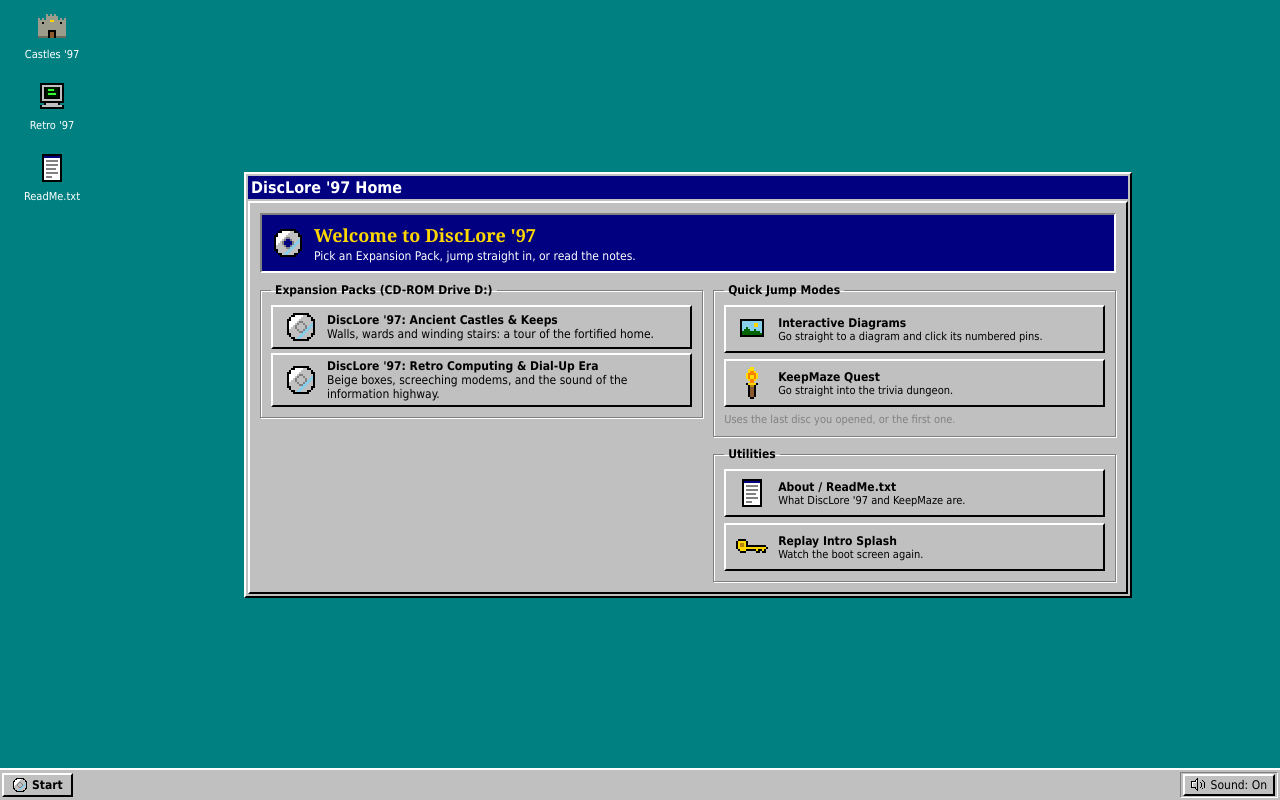
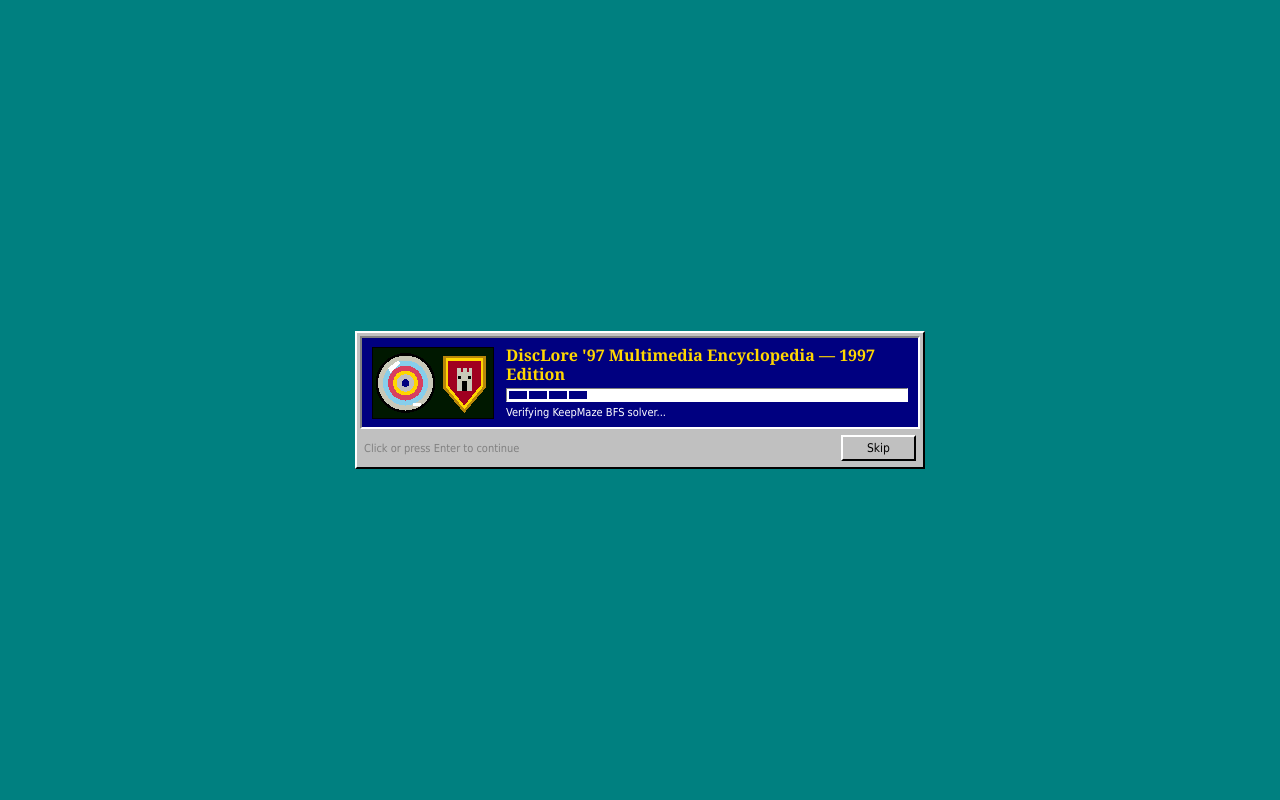
Before and after one commit to reprodev/disclore-97, a React (Vite) app: page / in a window 1280 px wide. Built offline with nearby package versions, Linux system fonts and the light colour scheme.

Commit message:
fix(ui): hold boot splash for 10s with cycling status and disable reduced-motion auto-skip

```diff
--- a/src/components/BootSplash.tsx
+++ b/src/components/BootSplash.tsx
@@ -1,10 +1,20 @@
-import { useEffect, useRef } from 'react';
+import { useEffect, useRef, useState } from 'react';
 import { BevelButton } from './BevelButton';
 import { InitBar, SplashArt } from './SplashArt';
 import '../styles/splash.css';
 
+/** Status lines shown in order, one per quarter of the boot time. */
+export const BOOT_MESSAGES = [
+  'Detecting 4x CD-ROM drive (D:)...',
+  'Initializing procedural WebAudio synth...',
+  'Verifying KeepMaze BFS solver...',
+  'Mounting Expansion Packs...',
+] as const;
+
+export const BOOT_DURATION_MS = 10000;
+
 export interface BootSplashProps {
-  /** Called once when the splash ends, by timer, click, Enter, or Skip. */
+  /** Called once when the splash ends, by timer, click, Enter, Escape, or Skip. */
   onDone: () => void;
   /** Auto-advance delay in milliseconds. */
   delayMs?: number;
@@ -12,31 +22,27 @@ export interface BootSplashProps {
 
 /**
  * Stage 1: a compact boot plaque shown alone on the teal desktop. It advances
- * after about 1.6 s, or at once on click, Enter, or Skip. With reduced motion
- * it advances immediately.
+ * after 10 seconds, or at once on click, Enter, Escape, or Skip. Reduced motion
+ * only simplifies the CSS animation. It never dismisses the splash.
  */
-export function BootSplash({ onDone, delayMs = 1600 }: BootSplashProps) {
+export function BootSplash({ onDone, delayMs = BOOT_DURATION_MS }: BootSplashProps) {
   const finished = useRef(false);
   const doneRef = useRef(onDone);
   doneRef.current = onDone;
+  const [step, setStep] = useState(0);
+
+  const finish = () => {
+    if (finished.current) return;
+    finished.current = true;
+    doneRef.current();
+  };
 
   useEffect(() => {
-    const finish = () => {
-      if (finished.current) return;
-      finished.current = true;
-      doneRef.current();
-    };
-
-    const reduced =
-      typeof window.matchMedia === 'function' && window.matchMedia('(prefers-reduced-motion: reduce)').matches;
-    if (reduced) {
-      finish();
-      return;
-    }
-
+    const quarter = delayMs / BOOT_MESSAGES.length;
     const timer = window.setTimeout(finish, delayMs);
+    const ticker = window.setInterval(() => setStep((s) => Math.min(s + 1, BOOT_MESSAGES.length - 1)), quarter);
     const onKey = (e: KeyboardEvent) => {
-      if (e.key === 'Enter') {
+      if (e.key === 'Enter' || e.key === 'Escape') {
         e.preventDefault();
         finish();
       }
@@ -44,24 +50,19 @@ export function BootSplash({ onDone, delayMs = 1600 }: BootSplashProps) {
     document.addEventListener('keydown', onKey);
     return () => {
       window.clearTimeout(timer);
+      window.clearInterval(ticker);
       document.removeEventListener('keydown', onKey);
     };
   }, [delayMs]);
 
-  const advance = () => {
-    if (finished.current) return;
-    finished.current = true;
-    doneRef.current();
-  };
-
   return (
-    <div className="boot-splash" onClick={advance}>
+    <div className="boot-splash" onClick={finish}>
       <div className="boot-plaque" role="region" aria-label="DiscLore '97 boot splash">
         <div className="splash">
           <SplashArt />
           <div className="splash__text">
             <h1 className="splash__title">DiscLore '97 Multimedia Encyclopedia &mdash; 1997 Edition</h1>
-            <InitBar />
+            <InitBar durationSec={delayMs / 1000} step={step} message={BOOT_MESSAGES[step]!} />
           </div>
         </div>
         <div className="boot-plaque__footer">
@@ -69,7 +70,7 @@ export function BootSplash({ onDone, delayMs = 1600 }: BootSplashProps) {
           <BevelButton
             onClick={(e) => {
               e.stopPropagation();
-              advance();
+              finish();
             }}
           >
             Skip
--- a/src/components/SplashArt.tsx
+++ b/src/components/SplashArt.tsx
@@ -53,20 +53,44 @@ export function SplashArt() {
 }
 
 const BLOCKS = 20;
-const STEP = 0.08;
 
-/** CSS-only "Initializing multimedia drivers..." bar: 20 blocks that fill in over about 1.6 s. */
-export function InitBar() {
+export interface InitBarProps {
+  /** Seconds for the bar to fill. Blocks appear evenly across this time. */
+  durationSec: number;
+  /** Which status message is showing (0-based). Used to step the bar when motion is reduced. */
+  step: number;
+  /** Status line under the bar. Announced politely when it changes. */
+  message: string;
+}
+
+/**
+ * Boot progress bar: 20 blocks that fill in over `durationSec` using CSS
+ * animation. With reduced motion, the animation is off and the bar advances
+ * in four steps tied to the status messages instead.
+ */
+export function InitBar({ durationSec, step, message }: InitBarProps) {
   return (
     <>
-      <div className="splash__bar" role="progressbar" aria-label="Initializing multimedia drivers" aria-busy="true">
+      <div
+        className="splash__bar"
+        role="progressbar"
+        aria-label="Initializing multimedia drivers"
+        aria-busy="true"
+        data-step={step}
+      >
         <div className="splash__track" aria-hidden="true">
           {Array.from({ length: BLOCKS }, (_, i) => (
-            <span key={i} className="splash__block" style={{ animationDelay: `${(i * STEP).toFixed(2)}s` }} />
+            <span
+              key={i}
+              className="splash__block"
+              style={{ animationDelay: `${((i * durationSec) / BLOCKS).toFixed(2)}s` }}
+            />
           ))}
         </div>
       </div>
-      <p className="splash__init">Initializing multimedia drivers...</p>
+      <p className="splash__init" role="status" aria-live="polite">
+        {message}
+      </p>
     </>
   );
 }
--- a/src/styles/splash.css
+++ b/src/styles/splash.css
@@ -61,9 +61,16 @@
   animation: spinup-block 0.01s steps(1, end) both;
 }
 
+/* Reduced motion: no animation. The bar advances in four steps, one per status message. */
 @media (prefers-reduced-motion: reduce) {
   .splash__block {
     animation: none;
+  }
+
+  .splash__bar[data-step="0"] .splash__block:nth-child(-n + 5),
+  .splash__bar[data-step="1"] .splash__block:nth-child(-n + 10),
+  .splash__bar[data-step="2"] .splash__block:nth-child(-n + 15),
+  .splash__bar[data-step="3"] .splash__block {
     visibility: visible;
   }
 }
```
